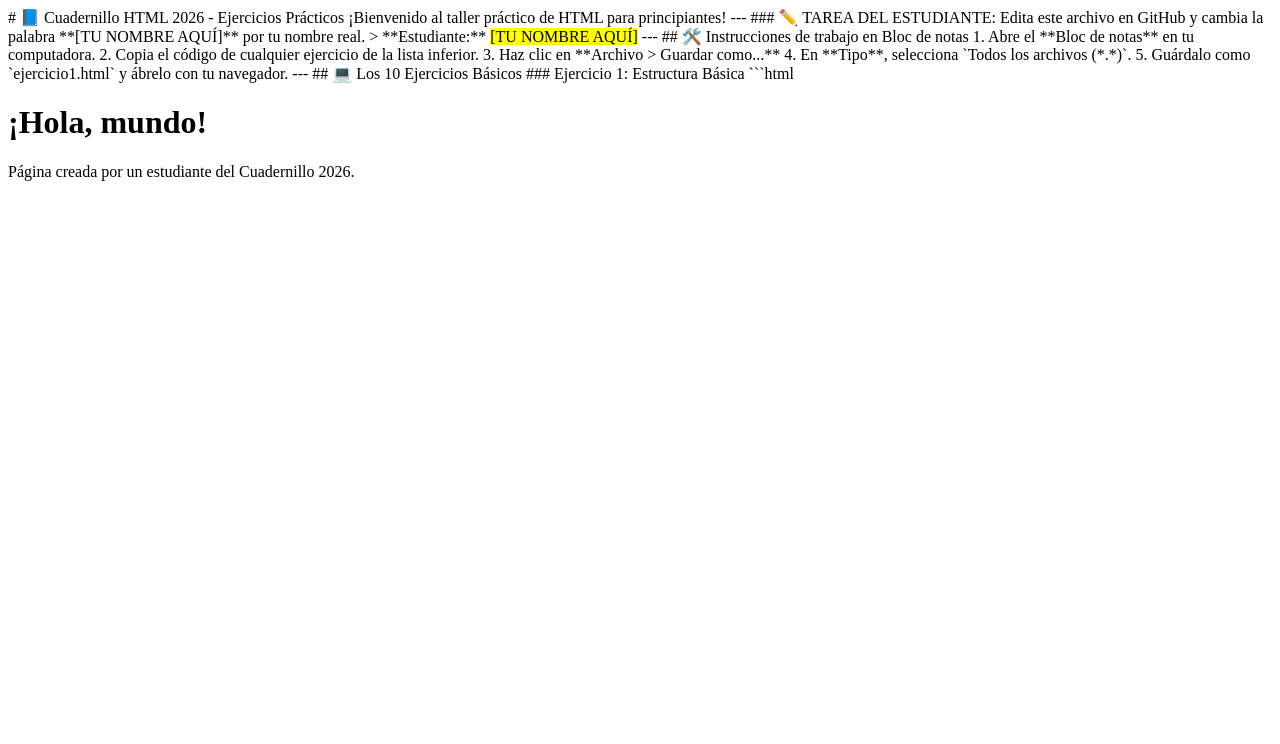
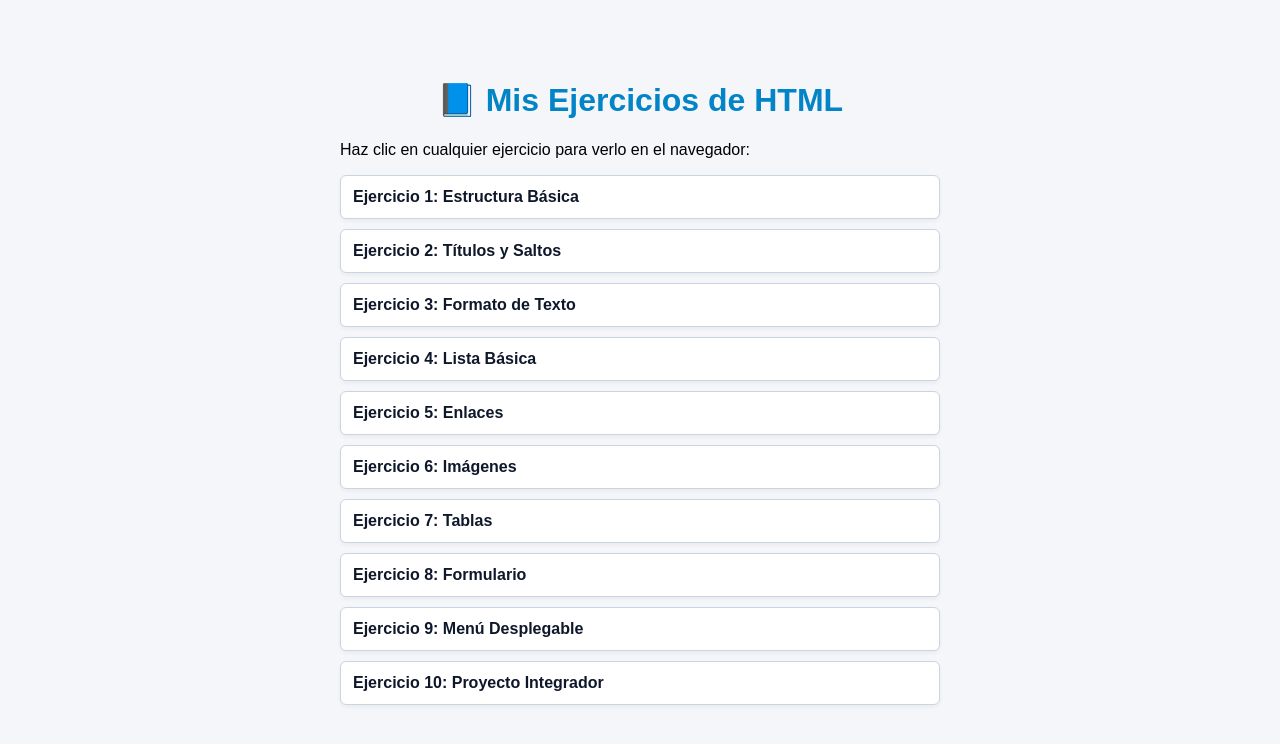
Before and after one commit to andreahdzz12/cuadernillo-html-2026, a plain HTML site: page index.html in a window 1280 px wide. Drawn offline with Linux system fonts and the light colour scheme.

Commit message:
Update index.html

````diff
--- a/index.html
+++ b/index.html
@@ -1,36 +1,34 @@
-# 📘 Cuadernillo HTML 2026 - Ejercicios Prácticos
-
-¡Bienvenido al taller práctico de HTML para principiantes!
-
----
-
-### ✏️ TAREA DEL ESTUDIANTE:
-Edita este archivo en GitHub y cambia la palabra **[TU NOMBRE AQUÍ]** por tu nombre real.
-
-> **Estudiante:** <mark>[TU NOMBRE AQUÍ]</mark>
-
----
-
-## 🛠️ Instrucciones de trabajo en Bloc de notas
-1. Abre el **Bloc de notas** en tu computadora.
-2. Copia el código de cualquier ejercicio de la lista inferior.
-3. Haz clic en **Archivo > Guardar como...**
-4. En **Tipo**, selecciona `Todos los archivos (*.*)`.
-5. Guárdalo como `ejercicio1.html` y ábrelo con tu navegador.
-
----
-
-## 💻 Los 10 Ejercicios Básicos
-
-### Ejercicio 1: Estructura Básica
-```html
 <!DOCTYPE html>
-<html>
+<html lang="es">
 <head>
-    <title>Mi Primera Página</title>
+    <meta charset="UTF-8">
+    <title>Cuadernillo HTML 2026 - Ejercicios</title>
+    <style>
+        body { font-family: Arial, sans-serif; max-width: 600px; margin: 40px auto; padding: 20px; background-color: #f4f6f9; }
+        h1 { color: #0284c7; text-align: center; }
+        ul { list-style-type: none; padding: 0; }
+        li { margin: 10px 0; }
+        a { display: block; background: white; padding: 12px; border-radius: 6px; text-decoration: none; color: #0f172a; font-weight: bold; border: 1px solid #cbd5e1; box-shadow: 0 2px 4px rgba(0,0,0,0.05); }
+        a:hover { background: #e0f2fe; color: #0284c7; border-color: #38bdf8; }
+    </style>
 </head>
 <body>
-    <h1>¡Hola, mundo!</h1>
-    <p>Página creada por un estudiante del Cuadernillo 2026.</p>
+
+    <h1>📘 Mis Ejercicios de HTML</h1>
+    <p>Haz clic en cualquier ejercicio para verlo en el navegador:</p>
+
+    <ul>
+        <li><a href="ejercicio1.html" target="_blank">Ejercicio 1: Estructura Básica</a></li>
+        <li><a href="ejercicio2.html" target="_blank">Ejercicio 2: Títulos y Saltos</a></li>
+        <li><a href="ejercicio3.html" target="_blank">Ejercicio 3: Formato de Texto</a></li>
+        <li><a href="ejercicio4.html" target="_blank">Ejercicio 4: Lista Básica</a></li>
+        <li><a href="ejercicio5.html" target="_blank">Ejercicio 5: Enlaces</a></li>
+        <li><a href="ejercicio6.html" target="_blank">Ejercicio 6: Imágenes</a></li>
+        <li><a href="ejercicio7.html" target="_blank">Ejercicio 7: Tablas</a></li>
+        <li><a href="ejercicio8.html" target="_blank">Ejercicio 8: Formulario</a></li>
+        <li><a href="ejercicio9.html" target="_blank">Ejercicio 9: Menú Desplegable</a></li>
+        <li><a href="ejercicio10.html" target="_blank">Ejercicio 10: Proyecto Integrador</a></li>
+    </ul>
+
 </body>
 </html>
````
